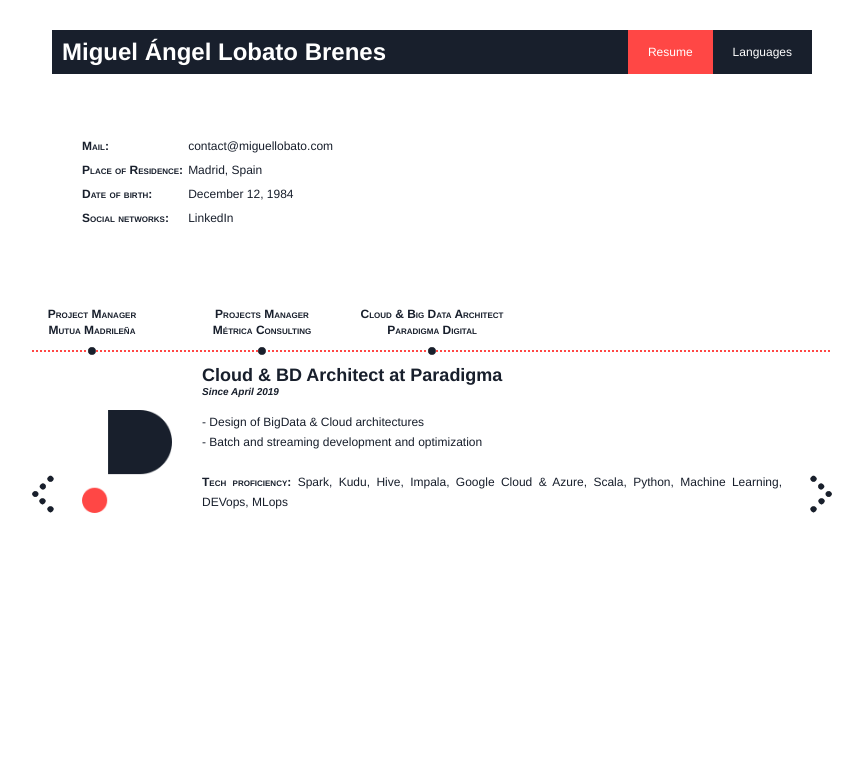
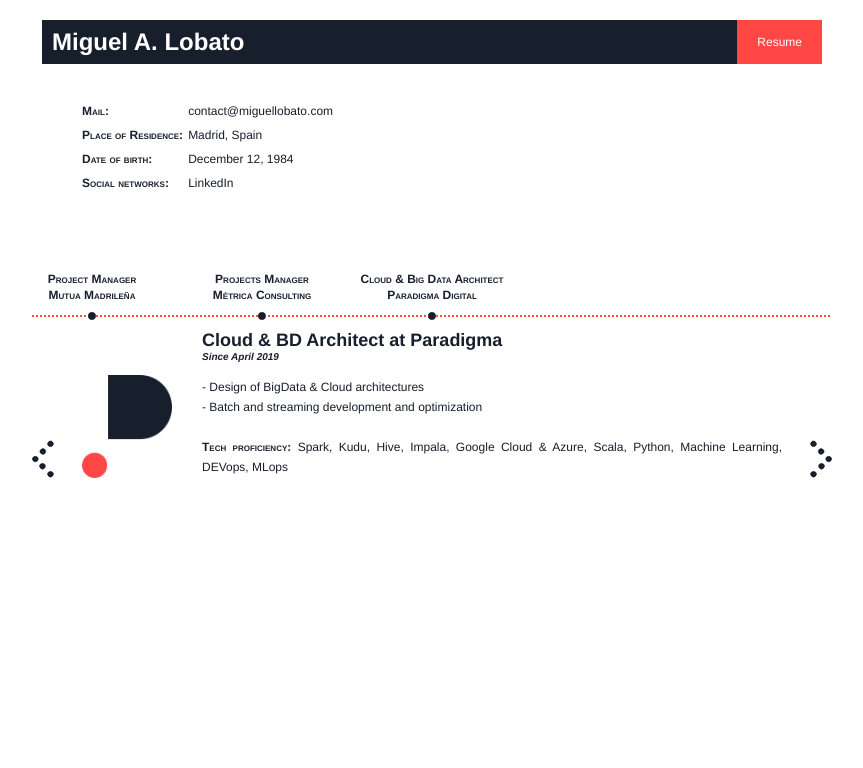
Before and after one commit to miguellobato84/miguellobato84.github.io, a plain HTML site: page index.html in a window 1280 px wide. Shown: the whole page, without its empty margins (208-1071 px from the left). Drawn offline with Linux system fonts and the light colour scheme.

Commit message:
remove lang

```diff
--- a/css/style.css
+++ b/css/style.css
@@ -101,7 +101,7 @@ table {
 }
 
 #topbar {
-    margin: 30px;
+    margin: 20px 20px 0px 20px;
     background-color: #181f2c;
 }
 
--- a/index.html
+++ b/index.html
@@ -69,14 +69,11 @@
 
         <!-- ####################################################################################################### -->
         <div id="topbar">
-            <h1 class="fl_left">Miguel Ángel Lobato Brenes</h1>
+            <h1 class="fl_left">Miguel A. Lobato</h1>
             <div id="topnav">
                 <ul>
                     <li class="resume_link active">
                         <a href="#resume">Resume</a>
-                    </li>
-                    <li class="languages_link">
-                        <a href="#languages">Languages</a>
                     </li>
                 </ul>
             </div>
@@ -320,12 +317,6 @@
             </div>
             <!-- ------------------------------------------------------------------------------------------------------- -->
 
-            <!-- ------------------------------------------------------------------------------------------------------- -->
-            <div id="languages_tab" class="tab tabinactive">
-                <img alt="languages" src="images/languages.jpg" />
-            </div>
-            <!-- ------------------------------------------------------------------------------------------------------- -->
-
         </div>
     </div>
     <script>
```
Also changed, not shown: images/languages.jpg (deleted).
